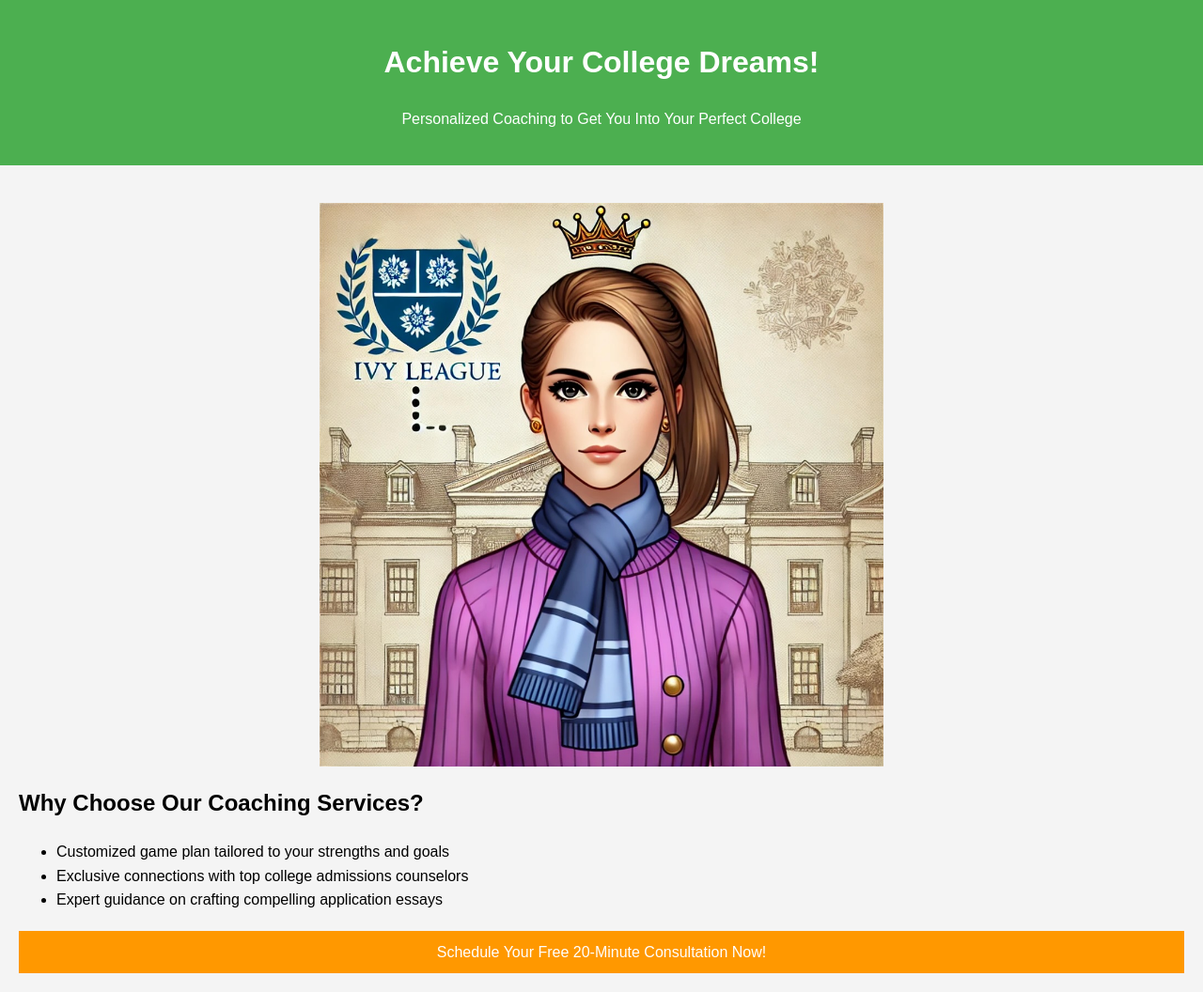
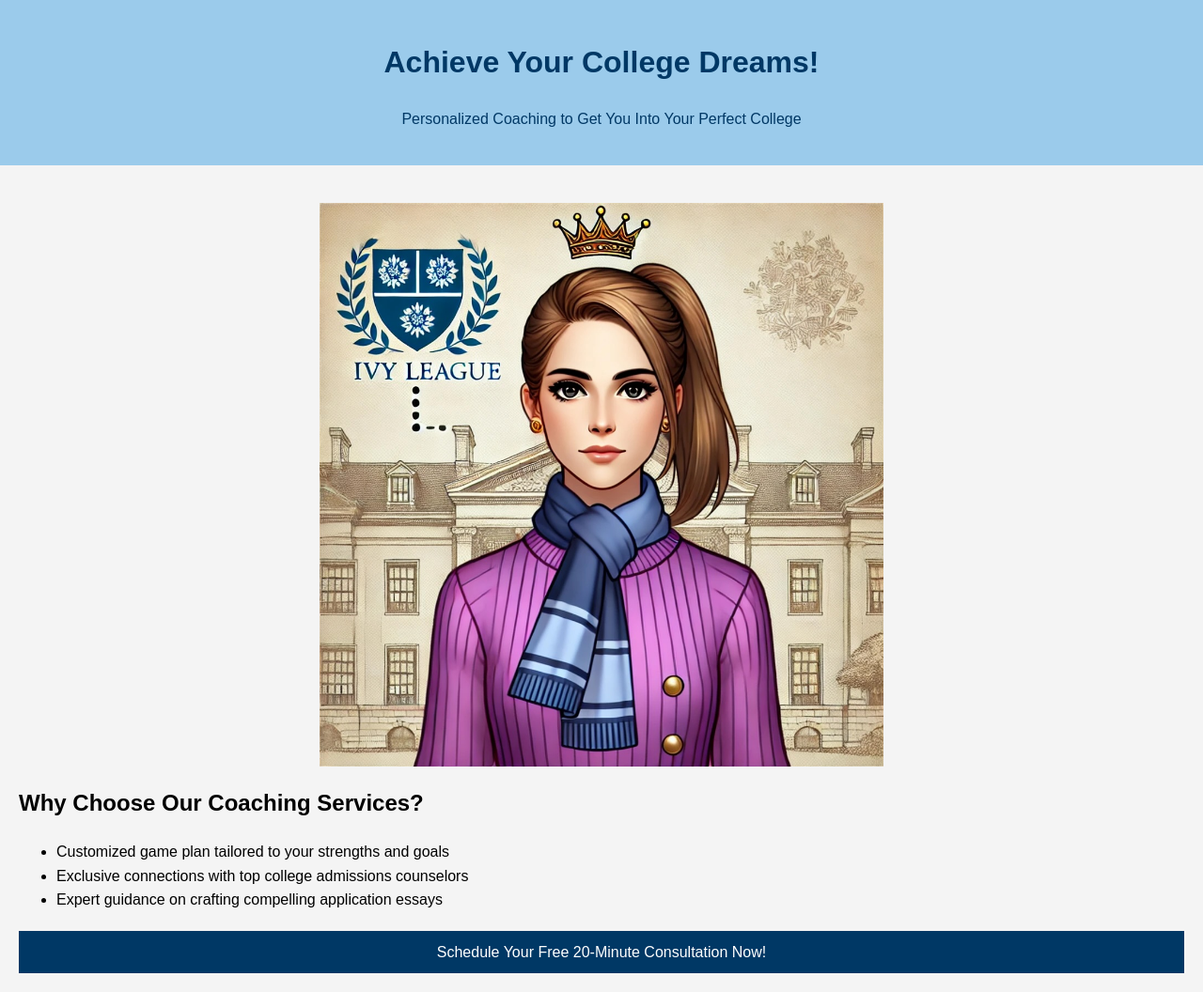
Before and after one commit to amolsarva/pazcollege, a plain HTML site: page index.html in a window 1280 px wide. Shown: the whole page at 94% size. Drawn offline with Linux system fonts and the light colour scheme.

Commit message:
Update index.html

```diff
--- a/index.html
+++ b/index.html
@@ -13,8 +13,8 @@
             background-color: #f4f4f4;
         }
         .header {
-            background-color: #4CAF50;
-            color: #fff;
+            background-color: #9BCBEB; /* Columbia Blue */
+            color: #003865; /* Athletic Dark Blue */
             padding: 20px;
             text-align: center;
         }
@@ -22,7 +22,7 @@
             padding: 20px;
         }
         .cta {
-            background-color: #ff9800;
+            background-color: #003865; /* Athletic Dark Blue */
             color: #fff;
             padding: 10px;
             text-align: center;
@@ -30,7 +30,7 @@
             cursor: pointer;
         }
         .cta:hover {
-            background-color: #e68900;
+            background-color: #002b7f; /* Darker shade for hover effect */
         }
         .image {
             width: 100%;
@@ -53,7 +53,7 @@
             <li>Exclusive connections with top college admissions counselors</li>
             <li>Expert guidance on crafting compelling application essays</li>
         </ul>
-        <div class="cta" onclick="window.location.href='mailto:pascale+coaching@sarva.us'">
+        <div class="cta" onclick="window.location.href='mailto:your-email@example.com'">
             Schedule Your Free 20-Minute Consultation Now!
         </div>
     </div>
```
